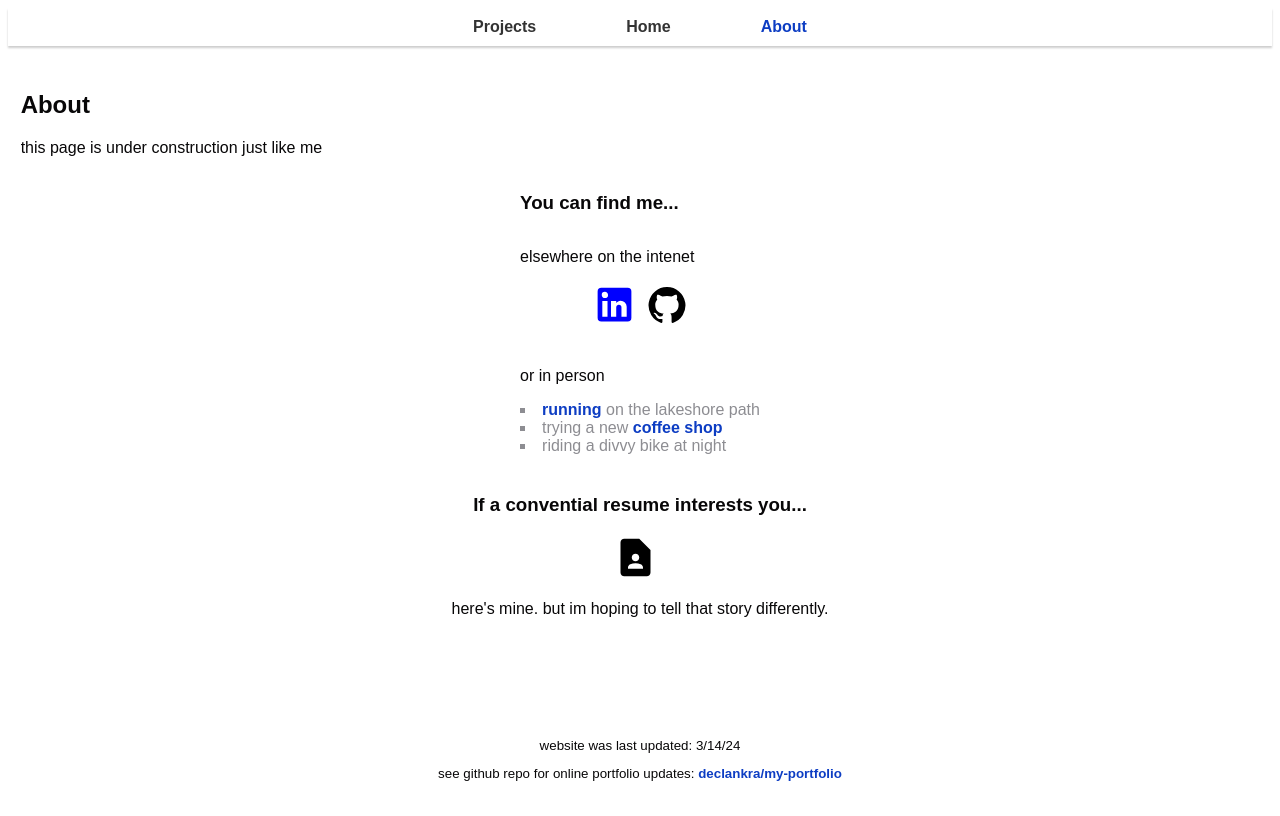
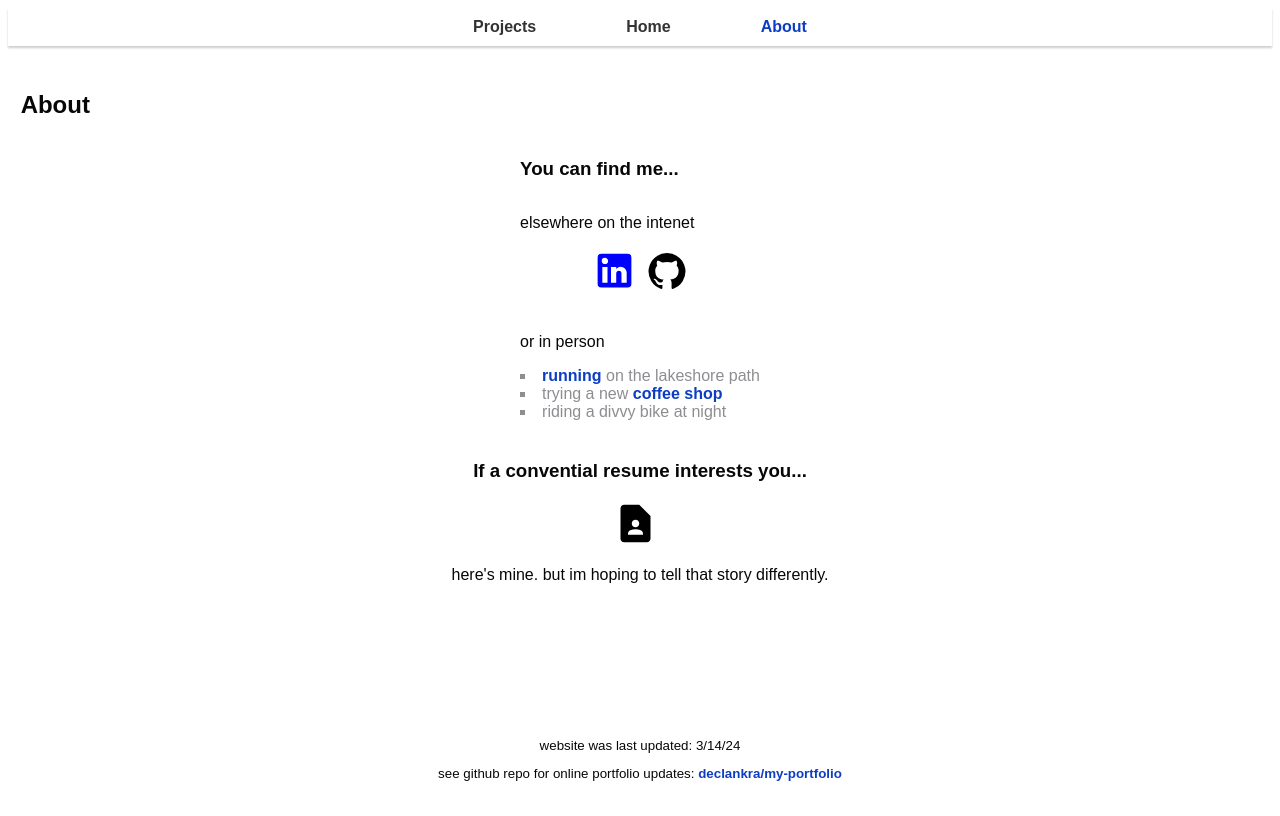
Before and after one commit to declankra/my-portfolio, a React (Create React App) app: page /about in a window 1280 px wide. Built offline with nearby package versions, Linux system fonts and the light colour scheme; what webfontloader would draw is missing.

Commit message:
removed a line

```diff
--- a/src/pages/About.js
+++ b/src/pages/About.js
@@ -14,7 +14,6 @@ function About() {
         <main>
             <section className='hero'>
                 <h1>About</h1>
-                <p>this page is under construction just like me</p>
             </section>
 
             <div className = 'body'>
```
